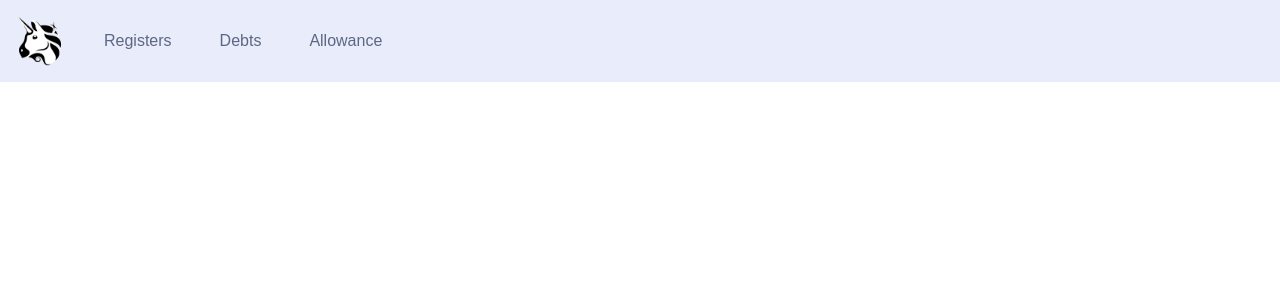
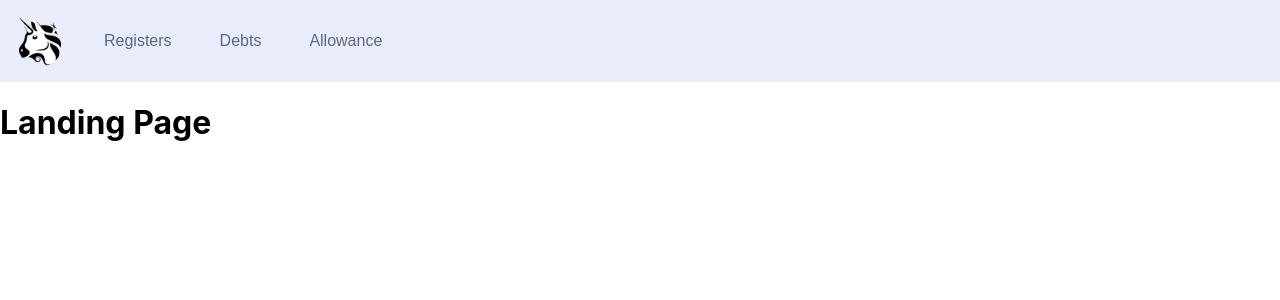
Before and after one commit to GianfrancoBazzani/UPC-Blockchain-TFM-2021-2022, a Next.js app in the folder packages/app/: page / in a window 1280 px wide. Shown: the top 300 px of the page. Built offline with nearby package versions, Linux system fonts and the light colour scheme.

Commit message:
Create the landing page component

```diff
--- /dev/null
+++ b/packages/app/components/layouts/LandingPage.jsx
@@ -0,0 +1,15 @@
+import React, { useState, useEffect, Fragment } from 'react';
+import Head from 'next/head';
+import Link from 'next/link';
+import Image from 'next/image';
+import styled from '@emotion/styled';
+
+
+const LandingPage = () => {
+
+    return (
+        <h1>Landing Page</h1>
+    )
+}
+
+export default LandingPage;
--- a/packages/app/pages/index.js
+++ b/packages/app/pages/index.js
@@ -4,6 +4,7 @@ import Image from 'next/image'
 import styles from '../styles/Home.module.css'
 import Menu from './Menu'
 import Layout from "../components/layouts/Layout";
+import LandingPage from "../components/layouts/LandingPage";
 //import { createRoot } from 'react-dom/client';
 //import Sample from './Sample';
 //import Link from 'next/link'
@@ -24,7 +25,8 @@ export default function Home() {
         <meta name="" />
         <link rel="icon" href="/favicon.ico" />
       </Head>
-        <Layout></Layout>
+        <Layout/>
+        <LandingPage/>
     </div>
   )
 }
```
